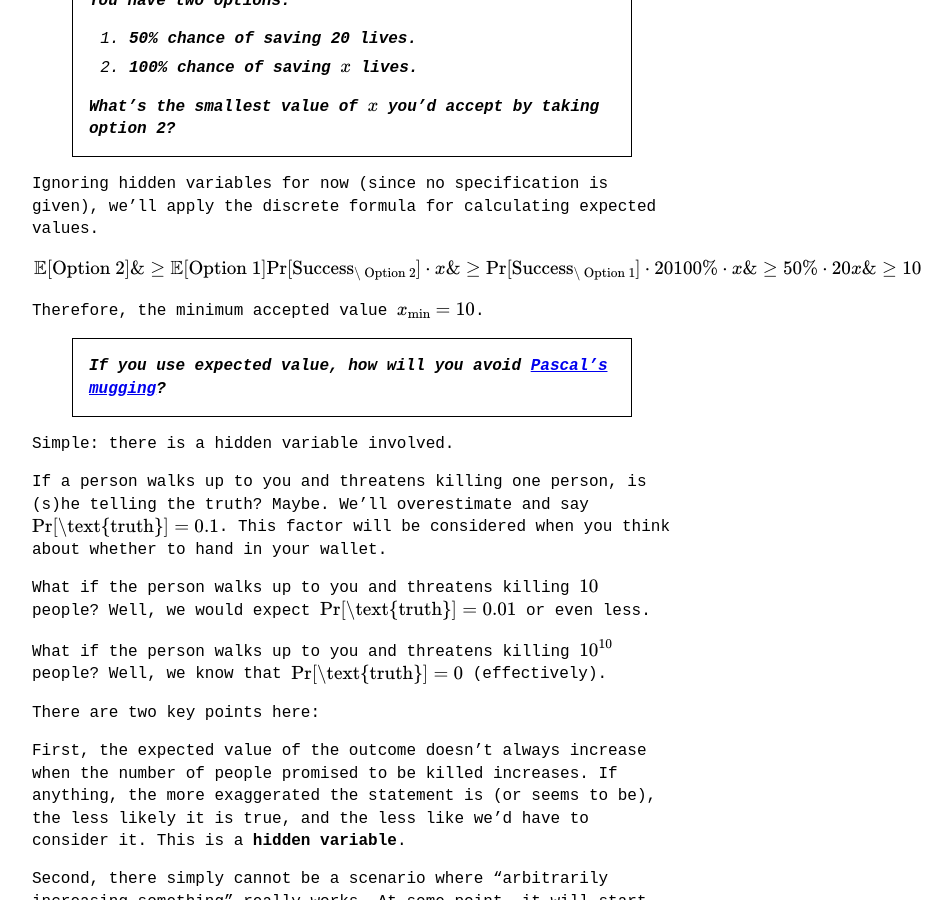
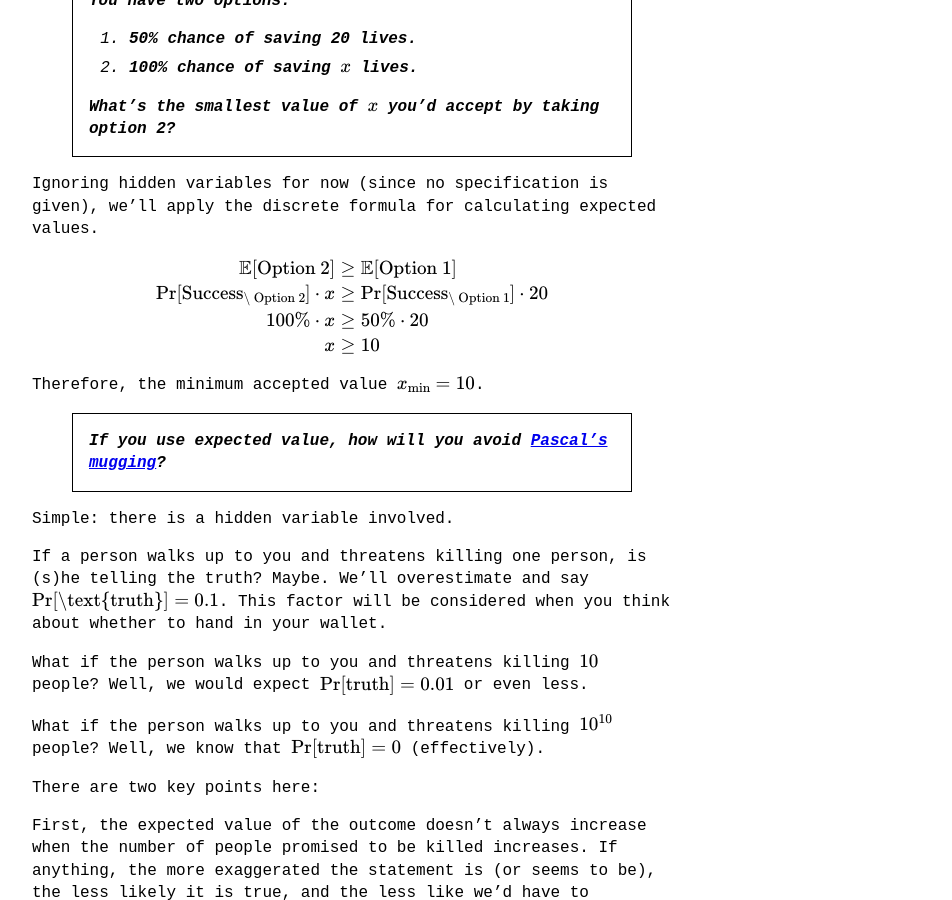
Before and after one commit to TvoozMagnificent/NonTrivial, a Jekyll site: the page built from What do you mean by "impact"?.md, in a window 1280 px wide and 900 px high, scrolled down 4228 px. Shown: the whole window, without its empty margins (288-1240 px from the left). Built offline with Jekyll 4.4.1, drawn with Linux system fonts in a browser that asks for light colours.

Commit message:
Update What do you mean by "impact"?.md

```diff
--- a/What do you mean by "impact"?.md
+++ b/What do you mean by "impact"?.md
@@ -80,11 +80,13 @@ Ultimately, such problems end up being a game about expected value. I believe th
 
 Ignoring hidden variables for now (since no specification is given), we'll apply the discrete formula for calculating expected values.
 
-\\\[\\begin{align\*}\\mathbb E\[\\text{Option 2}\] \&\\ge \\mathbb E\[\\text{Option 1}\]\\
-\\text{Pr}\[\\text{Success}\_\\text{\\ Option 2}\] \\cdot x \&\\ge
-\\text{Pr}\[\\text{Success}\_\\text{\\ Option 1}\] \\cdot 20\\
-100\%\\cdot x \&\\ge 50\%\\cdot 20\\
-x \&\\ge 10\\end{align\*}\\\]
+{% raw %}
+$$\begin{align*}\mathbb E[\text{Option 2}] &\ge \mathbb E[\text{Option 1}]\\
+\text{Pr}[\text{Success}_\text{\ Option 2}] \cdot x &\ge
+\text{Pr}[\text{Success}_\text{\ Option 1}] \cdot 20\\
+100\%\cdot x &\ge 50\%\cdot 20\\
+x &\ge 10\end{align*}$$
+{% endraw %}
 
 Therefore, the minimum accepted value \\(x_\\text{min}=10\\).
 
@@ -94,9 +96,9 @@ Simple: there is a hidden variable involved.
 
 If a person walks up to you and threatens killing one person, is (s)he telling the truth? Maybe. We'll overestimate and say \\(\\text{Pr[\\text{truth}]}=0.1\\). This factor will be considered when you think about whether to hand in your wallet.
 
-What if the person walks up to you and threatens killing \\(10\\) people? Well, we would expect \\(\\text{Pr[\\text{truth}]}=0.01\\) or even less.
+What if the person walks up to you and threatens killing \\(10\\) people? Well, we would expect \\(\\text{Pr\[truth\]}=0.01\\) or even less.
 
-What if the person walks up to you and threatens killing \\(10^{10}\\) people? Well, we know that \\(\\text{Pr[\\text{truth}]}=0\\) (effectively).
+What if the person walks up to you and threatens killing \\(10^{10}\\) people? Well, we know that \\(\\text{Pr\[truth\]}=0\\) (effectively).
 
 There are two key points here:
 
```
